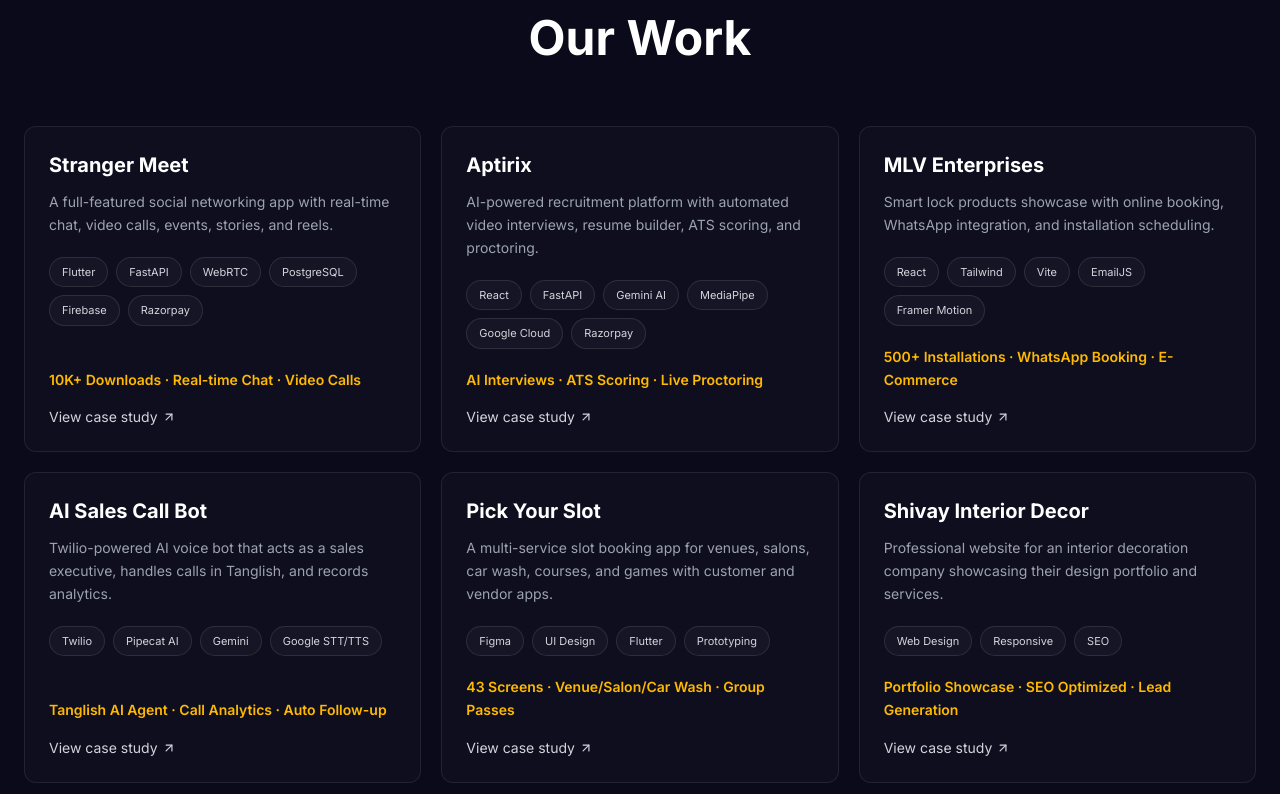
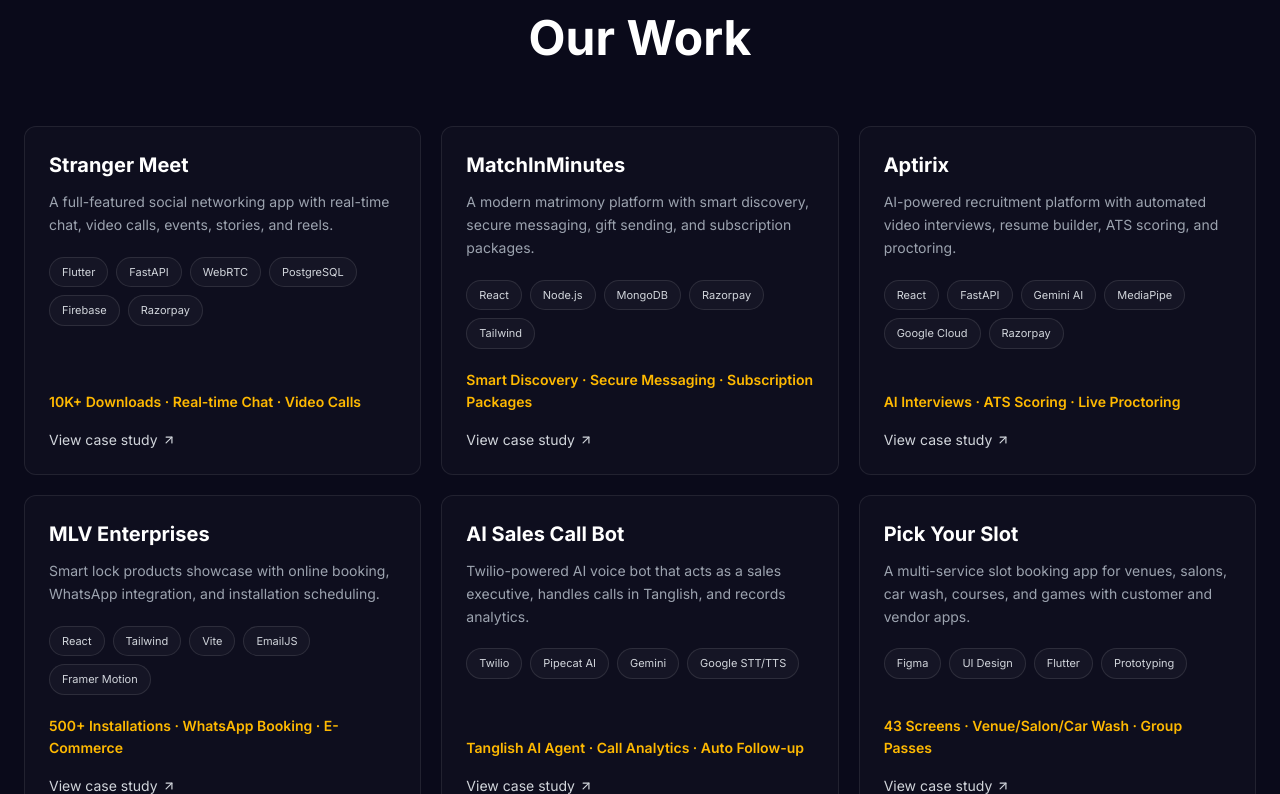
Before and after one commit to naveeeennex-cpu/nexasure, a React (Vite) app: page / in a window 1280 px wide. Shown: the part 2446-3240 px from the top of the page. Built offline with nearby package versions, Linux system fonts and the light colour scheme.

Commit message:
Update Portfolio.jsx

```diff
--- a/src/components/Portfolio.jsx
+++ b/src/components/Portfolio.jsx
@@ -32,6 +32,35 @@
       { src: '/portfolio/strangermeet/my_profile_page.jpg', label: 'My Profile' },
       { src: '/portfolio/strangermeet/trip_detail_page.jpg', label: 'Event Detail' },
       { src: '/portfolio/strangermeet/trip_detail_page_2.jpg', label: 'Event Booking' },
+    ],
+  },
+  {
+    title: 'MatchInMinutes',
+    category: 'Matrimony Platform',
+    description: 'A modern matrimony platform with smart discovery, secure messaging, gift sending, and subscription packages.',
+    fullDescription: 'MatchInMinutes is a feature-rich matrimony web platform designed to help users find their life partner quickly and safely. It offers intelligent partner discovery, secure in-app messaging, profile credits, gift sending, and tiered subscription packages — built with a clean, trust-focused UI.',
+    tech: ['React', 'Node.js', 'MongoDB', 'Razorpay', 'Tailwind'],
+    highlight: 'Smart Discovery · Secure Messaging · Subscription Packages',
+    website: 'http://MatchInminutes.com',
+    features: [
+      'Smart partner discovery & filters',
+      'Secure in-app messaging',
+      'Profile credits system',
+      'Send gifts to matches',
+      'Subscription packages',
+      'Detailed profile management',
+      'Secure sign-in & verification',
+      'Responsive web experience',
+    ],
+    screenshots: [
+      { src: '/portfolio/matchinminutes/landingpage_MIM.png', label: 'Landing Page' },
+      { src: '/portfolio/matchinminutes/sigin_MIM.png', label: 'Sign In' },
+      { src: '/portfolio/matchinminutes/discovery_MIM.png', label: 'Partner Discovery' },
+      { src: '/portfolio/matchinminutes/myprofile_MIM.png', label: 'My Profile' },
+      { src: '/portfolio/matchinminutes/message_MIM.png', label: 'Messages' },
+      { src: '/portfolio/matchinminutes/Gift_MIM.png', label: 'Send Gift' },
+      { src: '/portfolio/matchinminutes/credit_MIM.png', label: 'Credits' },
+      { src: '/portfolio/matchinminutes/package_MIM.png', label: 'Packages' },
     ],
   },
   {
```
